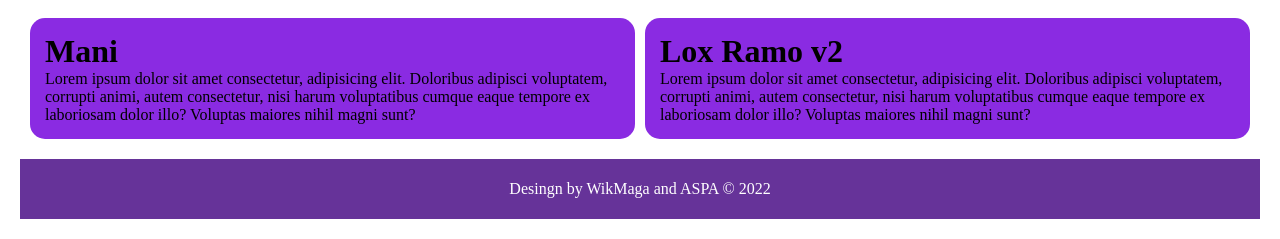
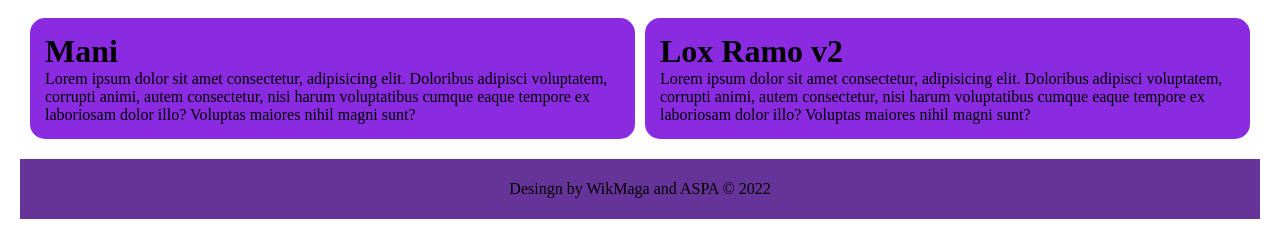
Before and after one commit to hindikot/git_project, a plain HTML site: page index.html in a window 1280 px wide. Shown: the part 783-1022 px from the top of the page. Drawn offline with Linux system fonts and the light colour scheme.

Commit message:
Ramo qotur oprimer

```diff
--- a/css/style.css
+++ b/css/style.css
@@ -37,6 +37,5 @@ html body  {
     align-items: center;
     height: 60px;
     width: 100%;
-    background-color: rebeccapurple;
-    color: white;
+    background-color: rebeccapurple
 }
```
